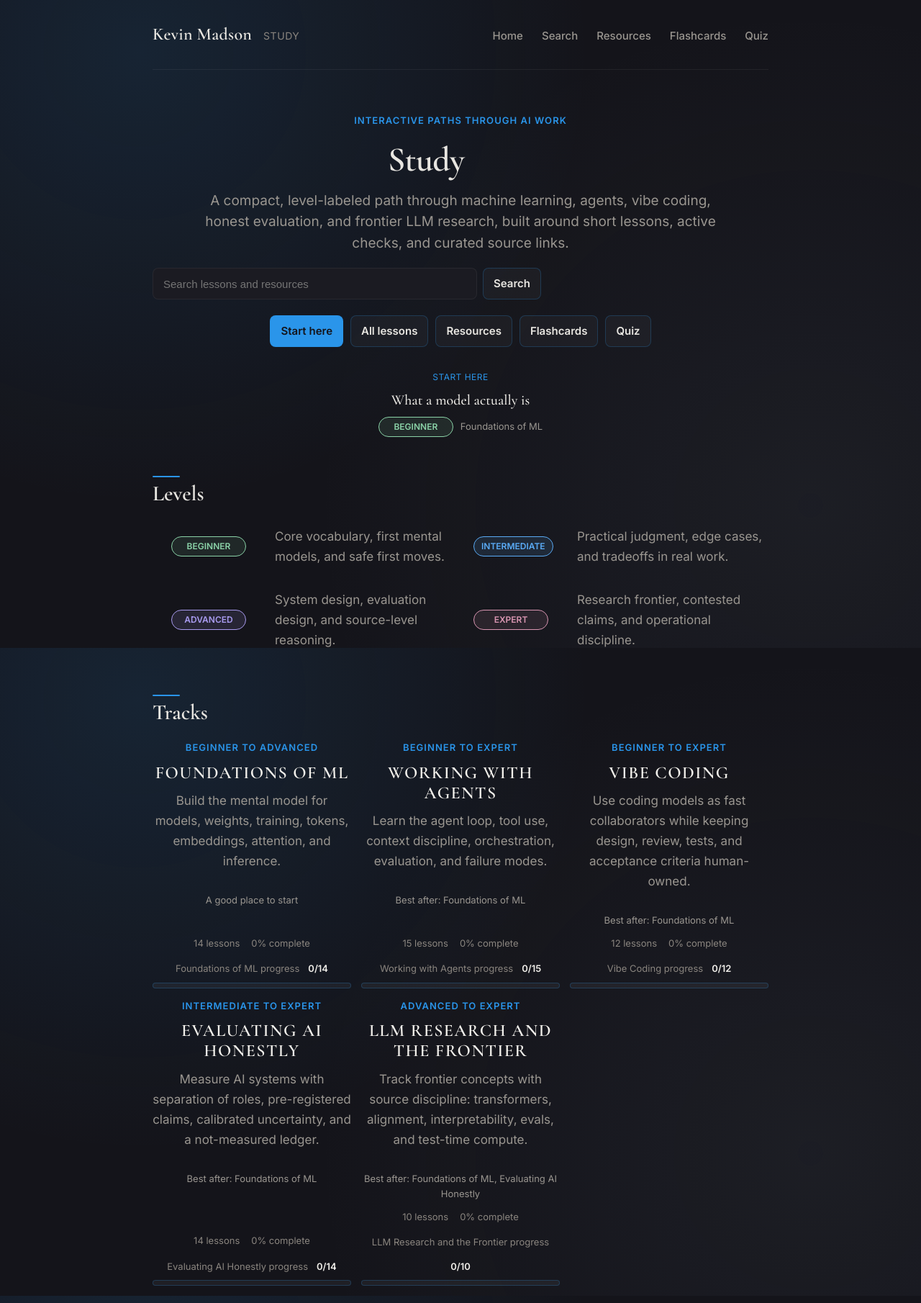
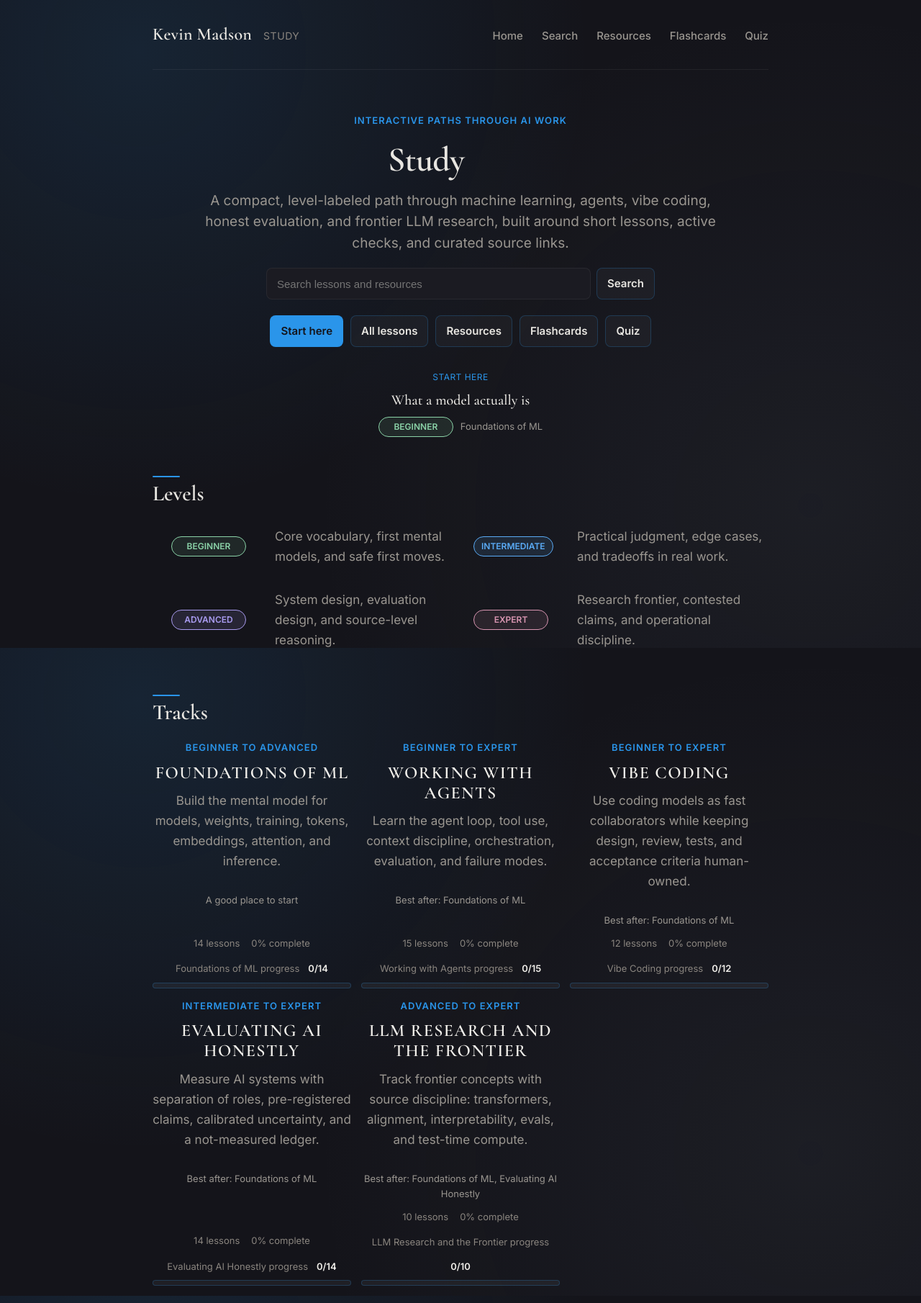
Before and after one commit to KiwiMaddog2020/kiwimaddog2020.github.io, a Jekyll site: the page study/index.html, which Jekyll copies as it is, in a window 1280 px wide. Shown: the whole page at 72% size. Built offline with Jekyll 4.4.1, drawn with Linux system fonts in a browser that asks for light colours.

Commit message:
style(study): center the hero search bar
The search form had max-width 540 but margin 0, so as a flex block the hero's
text-align:center couldn't center it -- it hugged the left. Changed to margin auto
so it centers like the buttons below. Bumped learn.css to ?v=20260618c.

Co-Authored-By: Claude Opus 4.8 (1M context) <noreply@anthropic.com>

```diff
--- a/study/assets/learn.css
+++ b/study/assets/learn.css
@@ -858,7 +858,7 @@ button:disabled,
 .hero-search {
   display: flex;
   gap: 8px;
-  margin: 18px 0 6px;
+  margin: 18px auto 6px;
   max-width: 540px;
 }
 
--- a/study/index.html
+++ b/study/index.html
@@ -15,7 +15,7 @@
   <link rel="icon" href="/assets/favicon-16.png" sizes="16x16">
   <link rel="apple-touch-icon" href="/assets/apple-touch-icon-180.png">
   <link rel="stylesheet" href="/assets/research-notes.css?v=20260618">
-  <link rel="stylesheet" href="assets/learn.css?v=20260618b">
+  <link rel="stylesheet" href="assets/learn.css?v=20260618c">
   <script src="assets/learn.js" defer></script>
 </head>
 <body class="learn-page">
```
